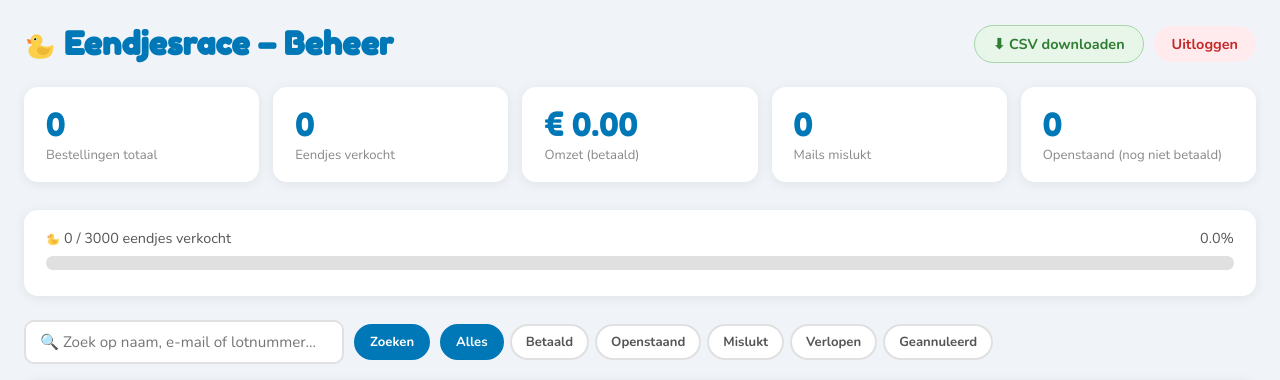
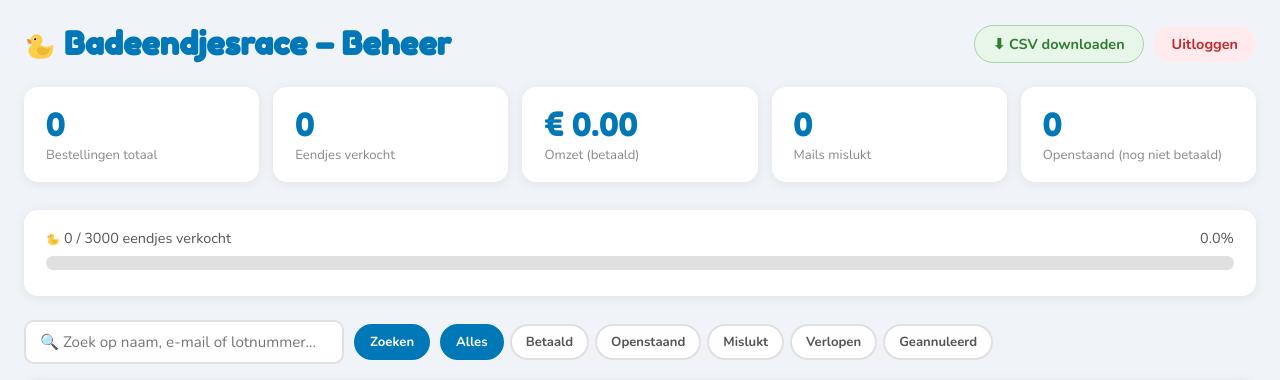
Before and after one commit to palmw01/eendjesrace, a Flask app: page /admin in a window 1280 px wide. Shown: the top 380 px of the page. Run offline with Flask 3, Linux system fonts and the light colour scheme; the visitor is signed in with stand-in values (Sample User, id 1); data comes from the database, SQL or seed files in the repository; data that the repository does not hold is empty; parts of the project's set-up code (start-up, migrations or seed data) failed here and were passed over.

Commit message:
Hernoem Eendjesrace naar Badeendjesrace in alle weergaveteksten
Vervangt 'Eendjesrace' door 'Badeendjesrace' in paginatitels, koppen,
e-mails, knopteksten en documentatie. Codevariabelen en paden ongewijzigd.

Co-Authored-By: Claude Sonnet 4.6 <noreply@anthropic.com>

```diff
--- a/app.py
+++ b/app.py
@@ -334,7 +334,7 @@ def stuur_bevestigingsmail(naam, email, aantal, lot_van, lot_tot, bedrag, transa
     mail_html = f"""
     <html><body style="font-family:Arial,sans-serif;max-width:600px;margin:auto;color:#333;">
       <div style="background:#FFD700;padding:24px;border-radius:12px 12px 0 0;text-align:center;">
-        <h1 style="margin:0;color:#1a1a1a;">🦆 Eendjesrace!</h1>
+        <h1 style="margin:0;color:#1a1a1a;">🦆 Badeendjesrace!</h1>
         <p style="margin:4px 0 0;color:#444;">{AFZENDER_NAAM}</p>
       </div>
       <div style="background:#fffdf0;padding:32px;border:1px solid #eee;border-radius:0 0 12px 12px;">
@@ -360,7 +360,7 @@ def stuur_bevestigingsmail(naam, email, aantal, lot_van, lot_tot, bedrag, transa
         resend.Emails.send({
             "from":    f"{AFZENDER_NAAM} <{RESEND_FROM}>",
             "to":      [email],
-            "subject": "🦆 Jouw lotnummers – Eendjesrace!",
+            "subject": "🦆 Jouw lotnummers – Badeendjesrace!",
             "html":    mail_html,
         })
         app.logger.info(f"Mail verstuurd → {saniteer_log(email)}")
@@ -598,7 +598,7 @@ def bestellen():
         mollie   = maak_mollie_client()
         betaling = mollie.payments.create({
             "amount":      {"currency": "EUR", "value": f"{bedrag:.2f}"},
-            "description": f"Eendjesrace – {aantal} eend{'je' if aantal==1 else 'jes'} ({naam})",
+            "description": f"Badeendjesrace – {aantal} eend{'je' if aantal==1 else 'jes'} ({naam})",
             "redirectUrl": f"{BASE_URL}/betaald/{bestelling_id}",
             "webhookUrl":  f"{BASE_URL}/webhook",
             "metadata":    {"bestelling_id": str(bestelling_id)},
--- a/templates/admin.html
+++ b/templates/admin.html
@@ -3,7 +3,7 @@
 <head>
   <meta charset="UTF-8">
   <meta name="viewport" content="width=device-width, initial-scale=1.0">
-  <title>Admin – Eendjesrace</title>
+  <title>Admin – Badeendjesrace</title>
   <link rel="icon" href="{{ url_for('static', filename='img/eend-favicon.png') }}">
   <link href="https://fonts.googleapis.com/css2?family=Fredoka+One&family=Nunito:wght@400;600;700&display=swap" rel="stylesheet">
   <style>
@@ -191,7 +191,7 @@
 </head>
 <body>
   <div class="topbar">
-    <h1><img class="eend-inline" src="{{ url_for('static', filename='img/eend.png') }}" alt=""> Eendjesrace – Beheer</h1>
+    <h1><img class="eend-inline" src="{{ url_for('static', filename='img/eend.png') }}" alt=""> Badeendjesrace – Beheer</h1>
     <div style="display:flex;gap:10px;align-items:center;flex-wrap:wrap;">
       <a href="/admin/export-csv" class="knop-csv">⬇ CSV downloaden</a>
       <a href="/admin/logout" class="uitloggen">Uitloggen</a>
--- a/templates/admin_login.html
+++ b/templates/admin_login.html
@@ -3,7 +3,7 @@
 <head>
   <meta charset="UTF-8">
   <meta name="viewport" content="width=device-width, initial-scale=1.0">
-  <title>Admin login – Eendjesrace</title>
+  <title>Admin login – Badeendjesrace</title>
   <link rel="icon" href="{{ url_for('static', filename='img/eend-favicon.png') }}">
   <link href="https://fonts.googleapis.com/css2?family=Fredoka+One&family=Nunito:wght@400;700&display=swap" rel="stylesheet">
   <style>
@@ -43,7 +43,7 @@
 <body>
   <div class="kaart">
     <h1>🔒 Admin</h1>
-    <p class="sub">Eendjesrace – beheerders login</p>
+    <p class="sub">Badeendjesrace – beheerders login</p>
 
     {% if fout %}
     <div class="fout-melding">⚠️ {{ fout }}</div>
--- a/templates/betaald.html
+++ b/templates/betaald.html
@@ -3,7 +3,7 @@
 <head>
   <meta charset="UTF-8">
   <meta name="viewport" content="width=device-width, initial-scale=1.0">
-  <title>{% if status_klasse == 'succes' %}✅ Betaald{% else %}Betaalstatus{% endif %} – Eendjesrace</title>
+  <title>{% if status_klasse == 'succes' %}✅ Betaald{% else %}Betaalstatus{% endif %} – Badeendjesrace</title>
   <link rel="icon" href="{{ url_for('static', filename='img/eend-favicon.png') }}">
   <link href="https://fonts.googleapis.com/css2?family=Fredoka+One&family=Nunito:wght@400;600;700&display=swap" rel="stylesheet">
   <style>
@@ -57,7 +57,7 @@
     {% if status_klasse == 'succes' %}
       <span class="icoon">🎉</span>
       <h1>Gelukt, {{ bestelling['naam'].split()[0] }}!</h1>
-      <p class="sub">Bedankt voor je deelname aan de Eendjesrace.</p>
+      <p class="sub">Bedankt voor je deelname aan de Badeendjesrace.</p>
       <div class="status-box succes">
         <h2>{{ status_label }}</h2>
         <p>Je hebt <strong>{{ bestelling['aantal'] }} eend{{ 'je' if bestelling['aantal'] == 1 else 'jes' }}</strong> gekocht.</p>
@@ -131,7 +131,7 @@
     {% endif %}
 
     <br>
-    <a href="/" class="terug">← Terug naar de Eendjesrace</a>
+    <a href="/" class="terug">← Terug naar de Badeendjesrace</a>
   </div>
 </body>
 </html>
--- a/templates/fout.html
+++ b/templates/fout.html
@@ -3,7 +3,7 @@
 <head>
   <meta charset="UTF-8">
   <meta name="viewport" content="width=device-width, initial-scale=1.0">
-  <title>Fout {{ code }} – Eendjesrace</title>
+  <title>Fout {{ code }} – Badeendjesrace</title>
   <link rel="icon" href="{{ url_for('static', filename='img/eend-favicon.png') }}">
   <link href="https://fonts.googleapis.com/css2?family=Fredoka+One&family=Nunito:wght@400;700&display=swap" rel="stylesheet">
   <style>
--- a/templates/index.html
+++ b/templates/index.html
@@ -393,7 +393,7 @@
 <div class="container">
   <header>
     <img class="eend-groot" src="{{ url_for('static', filename='img/eend.png') }}" alt="badeend">
-    <h1>Eendjesrace!</h1>
+    <h1>Badeendjesrace!</h1>
     <p>Hervormde Gemeente Wapenveld</p>
   </header>
 
--- a/templates/wijzigen.html
+++ b/templates/wijzigen.html
@@ -3,7 +3,7 @@
 <head>
   <meta charset="UTF-8">
   <meta name="viewport" content="width=device-width, initial-scale=1.0">
-  <title>Bestelling wijzigen – Eendjesrace</title>
+  <title>Bestelling wijzigen – Badeendjesrace</title>
   <link rel="icon" href="{{ url_for('static', filename='img/eend-favicon.png') }}">
   <link href="https://fonts.googleapis.com/css2?family=Fredoka+One&family=Nunito:wght@400;600;700&display=swap" rel="stylesheet">
   <style>
```
Also changed, not shown: CLAUDE.md (+1 -1 lines), README.md.
